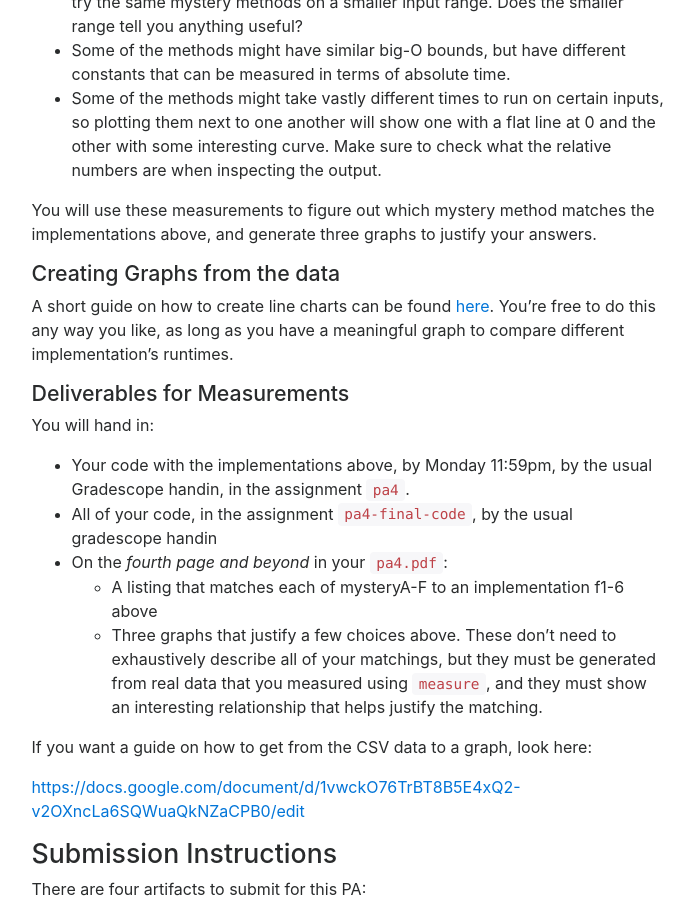
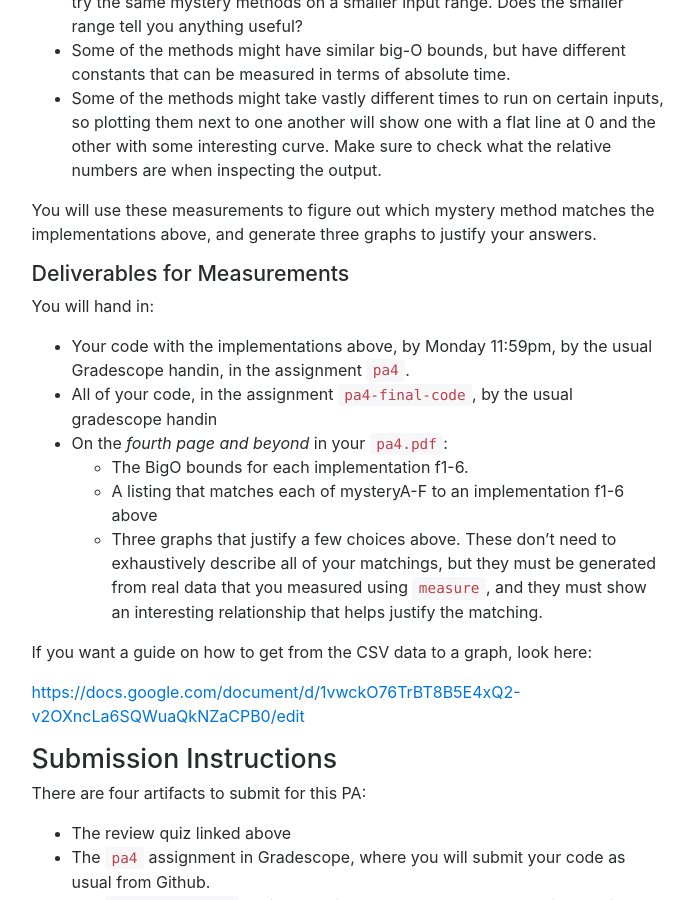
Before and after one commit to ucsd-cse12-w17/ucsd-cse12-w17.github.io, a Jekyll site: the page built from pa4-draft/index.md, in a window 1280 px wide and 900 px high, scrolled down 6021 px. Shown: the whole window, without its empty margins (291-985 px from the left). Built offline with Jekyll 4.4.1, drawn with Linux system fonts in a browser that asks for light colours; nearby versions of some CDN libraries.

Commit message:
minor changes

```diff
--- a/pa4-draft/index.md
+++ b/pa4-draft/index.md
@@ -298,10 +298,6 @@ You will use these measurements to figure out which mystery method matches the
 implementations above, and generate three graphs to justify your answers.
 
 
-### Creating Graphs from the data
-
-A short guide on how to create line charts can be found [here](https://docs.google.com/document/d/1vwckO76TrBT8B5E4xQ2-v2OXncLa6SQWuaQkNZaCPB0/edit?usp=sharing). You're free to do this any way you like, as long as you have a meaningful graph to compare different implementation's runtimes.
-
 ### Deliverables for Measurements
 
 You will hand in:
@@ -311,6 +307,7 @@ You will hand in:
 - All of your code, in the assignment `pa4-final-code`, by the usual gradescope
   handin
 - On the _fourth page and beyond_ in your `pa4.pdf`:
+  - The BigO bounds for each implementation f1-6.
   - A listing that matches each of mysteryA-F to an implementation f1-6 above
   - Three graphs that justify a few choices above. These don't need to
     exhaustively describe all of your matchings, but they must be generated
```
